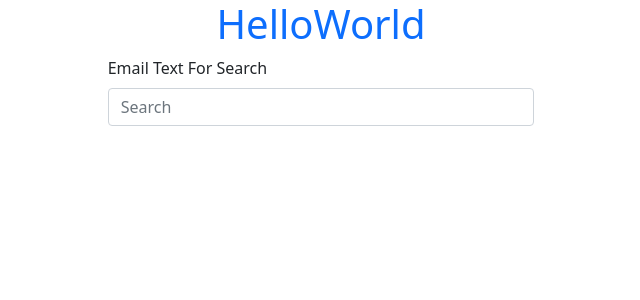
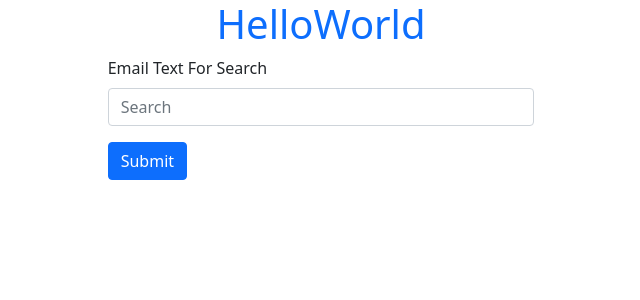
Before and after one commit to mohammad468/start-typescript, a React (Create React App) app: page / in a window 1280 px wide. Shown: the top 300 px of the page, without its empty margins (319-959 px from the left). Built offline with nearby package versions, Linux system fonts and the light colour scheme.

Commit message:
add button for submit

```diff
--- a/src/App.tsx
+++ b/src/App.tsx
@@ -20,7 +20,6 @@ const App: React.FC = () => {
       <div className="d-flex justify-content-center">
         <InputField todo={todo} setTodo={setTodo} />
       </div>
-      <div className="d-flex justify-content-center"></div>
     </div>
   );
 };
--- a/src/components/InputField.tsx
+++ b/src/components/InputField.tsx
@@ -1,5 +1,5 @@
 import React from "react";
-import { Col, Form } from "react-bootstrap";
+import { Button, Col, Form } from "react-bootstrap";
 
 interface Props {
   todo: string;
@@ -19,6 +19,9 @@ const InputField: React.FC<Props> = ({ todo, setTodo }) => {
             placeholder="Search"
           />
         </Form.Group>
+        <Button variant="primary" type="submit">
+          Submit
+        </Button>
       </Form>
     </Col>
   );
```
